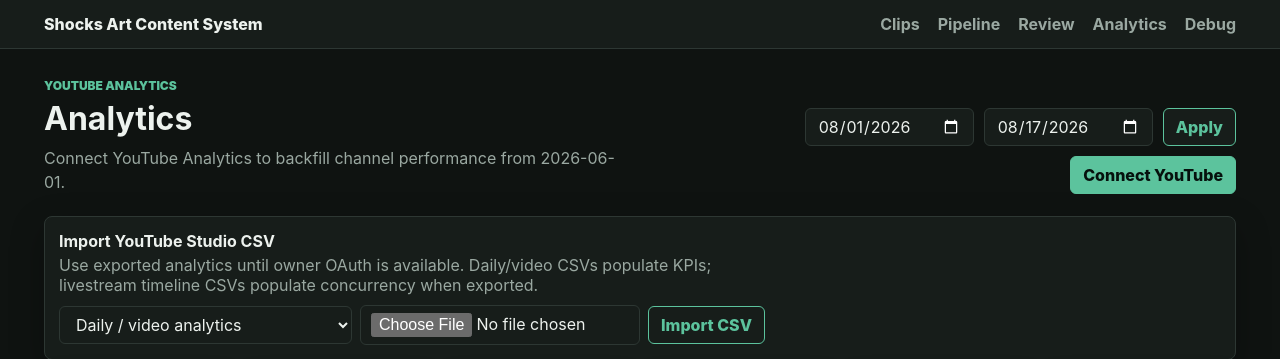
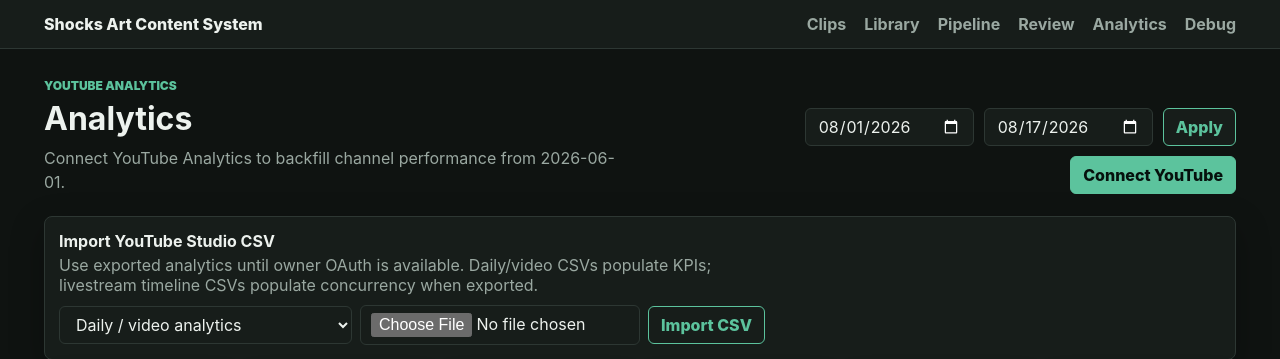
Before and after one commit to pbpunk/shocks-art, a FastAPI app: page /analytics in a window 1280 px wide. Shown: the top 359 px of the page. Run offline with FastAPI, Linux system fonts and the light colour scheme; data that the repository does not hold is empty; some libraries are stand-ins or nearby versions.

Commit message:
Add Library tab to main navigation

```diff
--- a/templates/base.html
+++ b/templates/base.html
@@ -14,6 +14,7 @@
       <a class="brand" href="{{ url_path(request, '/') }}">Shocks Art Content System</a>
       <nav>
         <a href="{{ url_path(request, '/') }}">Clips</a>
+        <a href="{{ url_path(request, '/library') }}">Library</a>
         <a href="{{ url_path(request, '/pipeline') }}">Pipeline</a>
         <a href="{{ url_path(request, '/candidates') }}">Review</a>
         <a href="{{ url_path(request, '/analytics') }}">Analytics</a>
```
